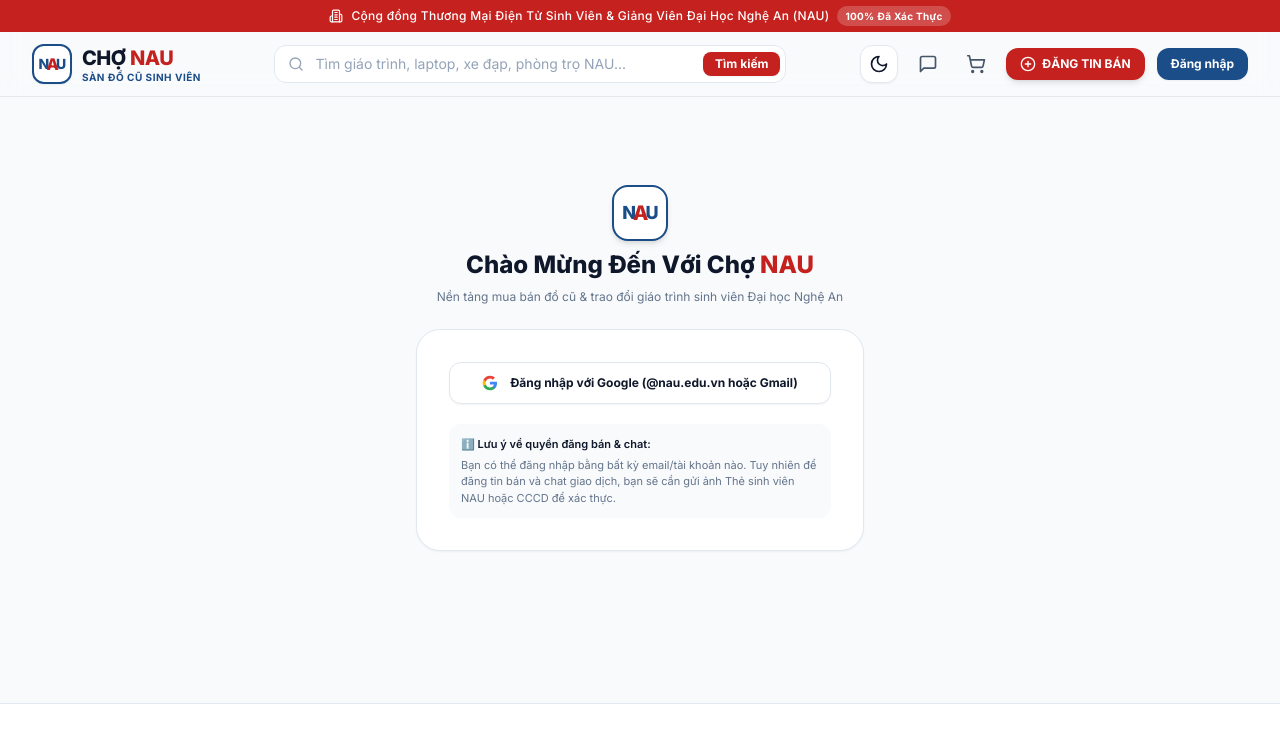
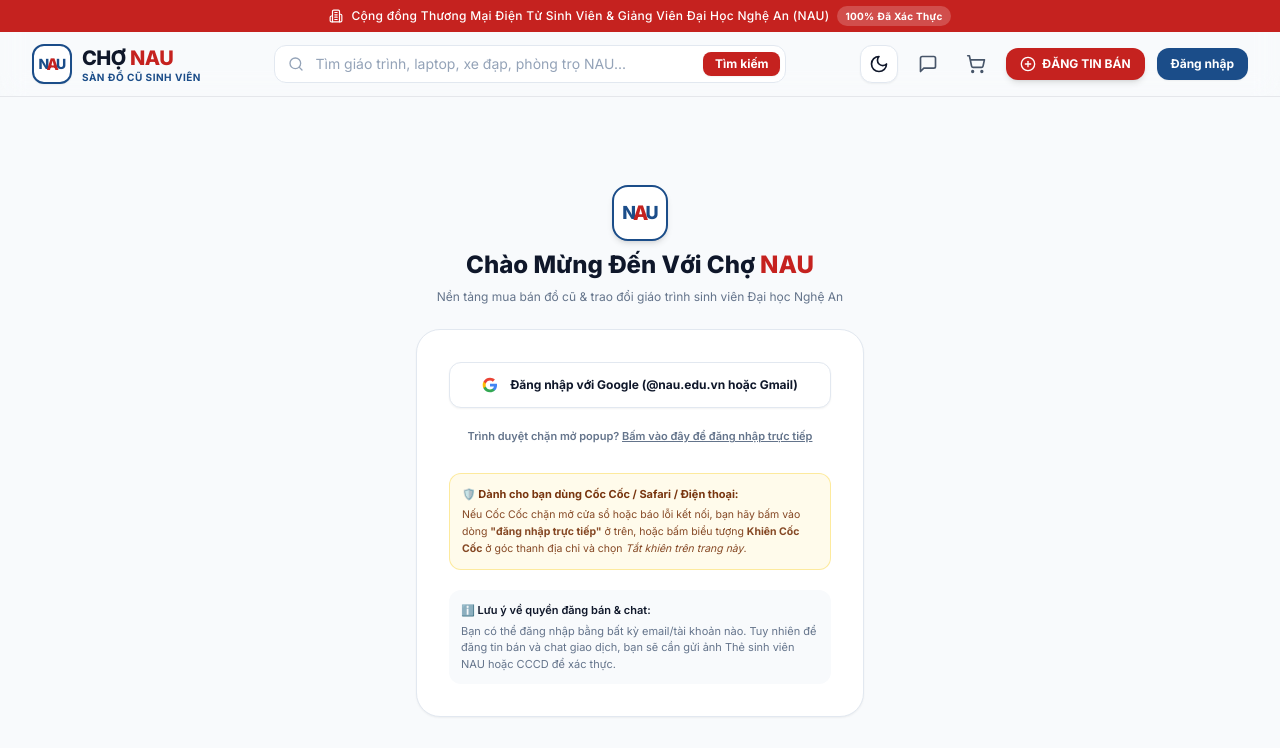
Before and after one commit to ledinhnguyen2601/Cho-NAU, a React (Vite) app: page /login in a window 1280 px wide. Shown: the top 748 px of the page. Built offline with nearby package versions, Linux system fonts and the light colour scheme; no server answers; the database is empty.

Commit message:
fix: resolve Coc Coc blocked popup with automatic redirect and dedicated direct login option

```diff
--- a/src/context/AuthContext.jsx
+++ b/src/context/AuthContext.jsx
@@ -167,28 +167,41 @@
     };
   }, []);
 
-  // Sign in with Google (using popup, with automatic redirect fallback for Cốc Cốc & mobile)
+  // Direct Google Sign In via page redirect (100% bypasses popup blocker & cookie sandbox in Cốc Cốc & Safari)
+  const signInWithGoogleRedirect = async () => {
+    if (isFirebaseConfigured && auth) {
+      await signInWithRedirect(auth, googleProvider);
+    } else {
+      throw new Error('Firebase chưa được cấu hình. Vui lòng kiểm tra file .env');
+    }
+  };
+
+  // Sign in with Google (using popup for standard browsers, auto-redirect for Cốc Cốc & mobile)
   const signInWithGoogle = async () => {
     if (isFirebaseConfigured && auth) {
+      // If Cốc Cốc browser detected, automatically use direct redirect to bypass Cốc Cốc popup/cross-origin sandbox
+      const isCocCoc = typeof navigator !== 'undefined' && /coc_coc|coccoc/i.test(navigator.userAgent);
+      if (isCocCoc) {
+        await signInWithRedirect(auth, googleProvider);
+        return null;
+      }
+
       try {
         const result = await signInWithPopup(auth, googleProvider);
         return result.user;
       } catch (error) {
         console.warn('Google Sign In Error:', error);
-        if (error.code === 'auth/unauthorized-domain') {
-          throw new Error(`Tên miền "${window.location.hostname}" chưa được cấp quyền đăng nhập trên Firebase Console. Vui lòng vào Firebase Console -> Authentication -> Settings -> Authorized domains để thêm tên miền này.`);
-        }
-        if (error.code === 'auth/popup-closed-by-user' || error.code === 'auth/cancelled-popup-request') {
-          throw new Error('Đã đóng cửa sổ đăng nhập Google.');
-        }
-        if (error.code === 'auth/popup-blocked') {
-          // Trình duyệt (Cốc Cốc / Safari / Mobile) chặn popup -> Tự động chuyển sang chế độ chuyển hướng (Redirect)
+        // If popup blocked or origin stripped by privacy shields (Cốc Cốc, Brave, Safari), automatically fallback to redirect!
+        if (error.code === 'auth/unauthorized-domain' || error.code === 'auth/popup-blocked') {
           try {
             await signInWithRedirect(auth, googleProvider);
             return null;
           } catch (redirectErr) {
-            throw new Error('Trình duyệt chặn mở cửa sổ. Vui lòng mở quyền Pop-up hoặc thử trình duyệt khác.');
+            throw new Error(`Trình duyệt chặn kết nối. Vui lòng thử nút "Đăng nhập trực tiếp" hoặc tạm tắt khiên bảo vệ của trình duyệt.`);
           }
+        }
+        if (error.code === 'auth/popup-closed-by-user' || error.code === 'auth/cancelled-popup-request') {
+          throw new Error('Đã đóng cửa sổ đăng nhập Google.');
         }
         if (error.code === 'auth/network-request-failed') {
           throw new Error('Lỗi kết nối mạng. Vui lòng kiểm tra lại kết nối Internet.');
@@ -257,6 +270,7 @@
     isAdmin,
     isSuspended,
     signInWithGoogle,
+    signInWithGoogleRedirect,
     signInWithFacebook,
     logout,
     updateUserProfile,
--- a/src/pages/Login/LoginPage.jsx
+++ b/src/pages/Login/LoginPage.jsx
@@ -13,7 +13,7 @@
 } from 'lucide-react';
 
 export const LoginPage = () => {
-  const { signInWithGoogle } = useAuth();
+  const { signInWithGoogle, signInWithGoogleRedirect } = useAuth();
   const toast = useToast();
   const navigate = useNavigate();
   const location = useLocation();
@@ -34,6 +34,17 @@
       console.error('Google login error:', err);
       toast.error('Đăng nhập Google thất bại: ' + (err.message || 'Lỗi'));
     } finally {
+      setIsLoadingGoogle(false);
+    }
+  };
+
+  const handleGoogleRedirectLogin = async () => {
+    setIsLoadingGoogle(true);
+    try {
+      await signInWithGoogleRedirect();
+    } catch (err) {
+      console.error('Google redirect login error:', err);
+      toast.error('Đăng nhập Google thất bại: ' + (err.message || 'Lỗi'));
       setIsLoadingGoogle(false);
     }
   };
@@ -66,7 +77,7 @@
           <button
             onClick={handleGoogleLogin}
             disabled={isLoadingGoogle}
-            className="w-full flex items-center justify-center gap-3 py-3 px-4 rounded-xl border border-nau-border dark:border-nau-border bg-nau-surface dark:bg-nau-surface text-nau-text dark:text-nau-text font-bold text-xs hover:bg-nau-background dark:hover:bg-slate-700/80 transition-all shadow-sm active:scale-[0.98]"
+            className="w-full flex items-center justify-center gap-3 py-3.5 px-4 rounded-xl border border-nau-border dark:border-nau-border bg-nau-surface dark:bg-nau-surface text-nau-text dark:text-nau-text font-bold text-xs hover:bg-nau-background dark:hover:bg-slate-700/80 transition-all shadow-sm active:scale-[0.98]"
           >
             <svg className="w-4 h-4" viewBox="0 0 24 24">
               <path
@@ -88,6 +99,26 @@
             </svg>
             <span>Đăng nhập với Google (@nau.edu.vn hoặc Gmail)</span>
           </button>
+
+          {/* Direct Redirect fallback for Cốc Cốc, Safari & Mobile */}
+          <button
+            onClick={handleGoogleRedirectLogin}
+            disabled={isLoadingGoogle}
+            type="button"
+            className="w-full text-center py-2 px-3 text-[11px] font-semibold text-slate-500 hover:text-nau-red dark:text-slate-400 dark:hover:text-nau-red-hover transition-colors"
+          >
+            Trình duyệt chặn mở popup? <u>Bấm vào đây để đăng nhập trực tiếp</u>
+          </button>
+        </div>
+
+        {/* Cốc Cốc & Mobile Browser Tip */}
+        <div className="p-3 bg-amber-50 dark:bg-amber-950/20 border border-amber-200/80 dark:border-amber-900/40 rounded-xl text-[11px] text-amber-900 dark:text-amber-200 space-y-1">
+          <p className="font-bold flex items-center gap-1.5">
+            <span>🛡️ Dành cho bạn dùng Cốc Cốc / Safari / Điện thoại:</span>
+          </p>
+          <p className="text-[10.5px] leading-relaxed opacity-90">
+            Nếu Cốc Cốc chặn mở cửa sổ hoặc báo lỗi kết nối, bạn hãy bấm vào dòng <strong>"đăng nhập trực tiếp"</strong> ở trên, hoặc bấm biểu tượng <strong>Khiên Cốc Cốc</strong> ở góc thanh địa chỉ và chọn <em>Tắt khiên trên trang này</em>.
+          </p>
         </div>
 
         {/* Note */}
```
